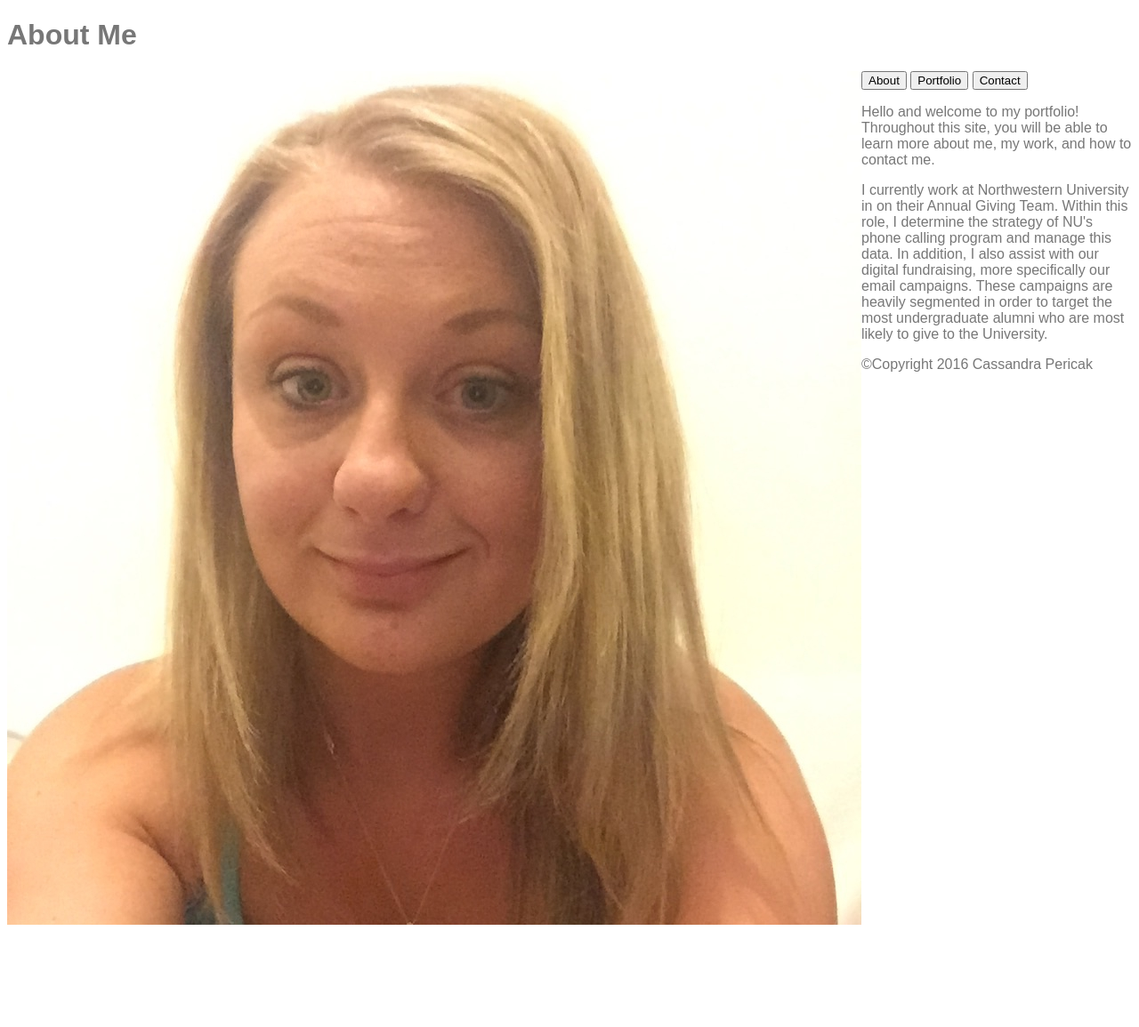
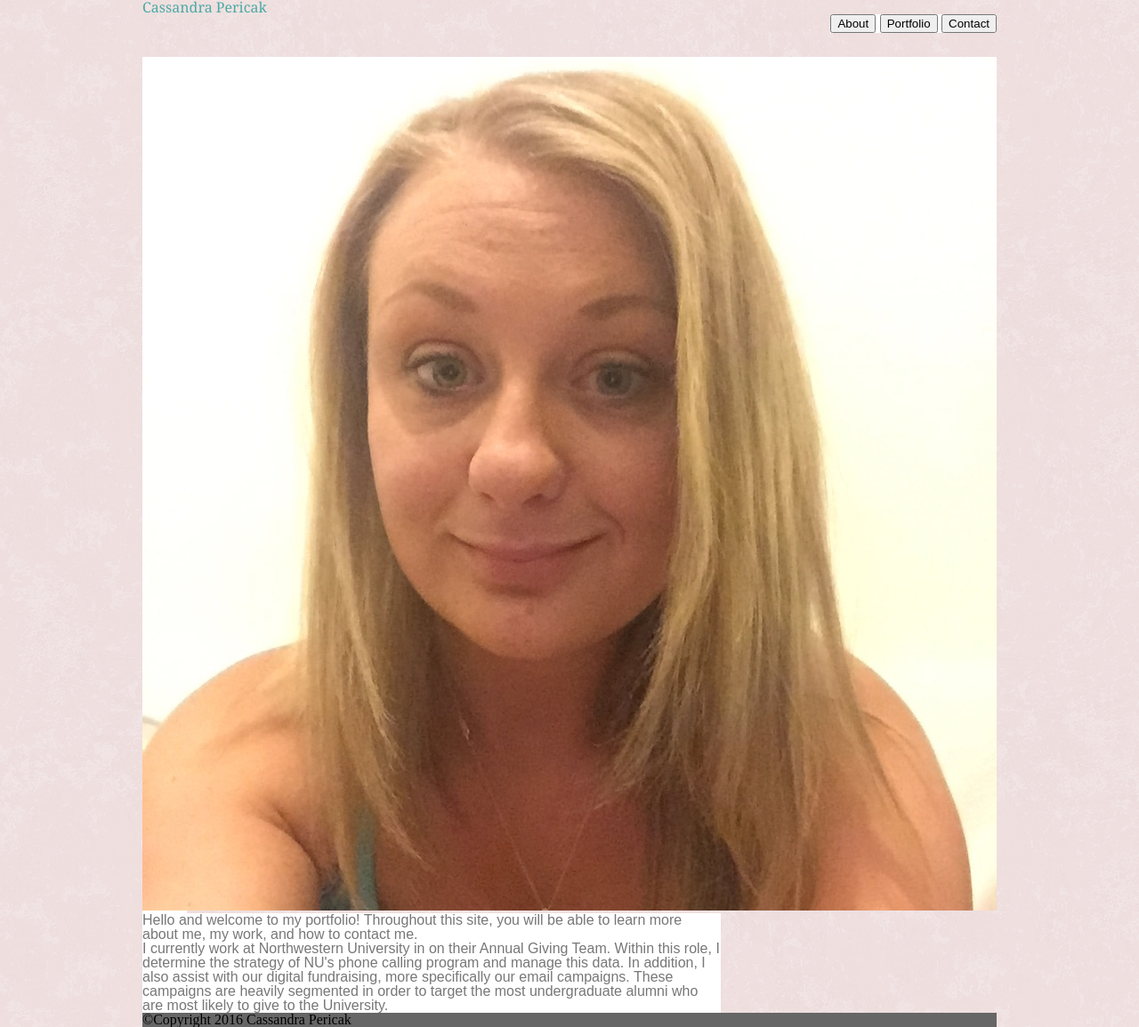
Before and after one commit to cpericak823/Basic-Portfolio, a PHP site: page / in a window 1280 px wide. Shown: the whole page at 89% size. Before the commit the page ends 1040 px from the top, so only its background shows below. Run offline with PHP 8.4, Linux system fonts and the light colour scheme; grey boxes are pictures that could not be loaded.

Commit message:
Updated images and css styling

```diff
--- a/assets/css/style.css
+++ b/assets/css/style.css
@@ -1,22 +1,65 @@
+.body {
+	background-image: url("../images/pink_rice.png");
+	background-color:#ffffff;
+	border-color: #dddddd;
+}
 
-.MainHeader {
+.container{
+	max-width: 960px;
+	margin:0 auto;
+}
+
+.main-header {
 	font-family: 'Georgia', Times, Times New Roman, serif;
 	color: #4aaaa5;
 	background color: #ffffff;
 	border-color: #cccccc;
+	max-width: 650px;
+	border-width: 100px;
 }
 
-.clearfix {
-	float:left;
-}
-
-.Body {
+.navigation{
 	font-family: 'Arial', 'Helvetica Neue', Helvetica, sans-serif;
 	color: #777777;
 	background-color:#ffffff;
 	border-color: #dddddd;
+	float: right;
+	max-width: 650px;
+
 }
 
+.aside{
+	font-family: 'Arial', 'Helvetica Neue', Helvetica, sans-serif;
+	color: #777777;
+	background-color:#ffffff;
+	border-color: #dddddd;
+	max-width: 270px;
+	float: right;
+}
+
+.images {
+	max-width: 50px;
+}
+
+.section{
+	font-family: 'Arial', 'Helvetica Neue', Helvetica, sans-serif;
+	color: #777777;
+	background-color:#ffffff;
+	border-color: #dddddd;
+	float: none;
+	max-width: 50px;
+}
+
+.text{
+	font-family: 'Arial', 'Helvetica Neue', Helvetica, sans-serif;
+	color: #777777;
+	background-color:#ffffff;
+	border-color: #dddddd;
+	max-width: 650px;
+}
 .footer {
-	float:clear: none;
+	float:none;
+	width:960px;
+	background-color: #666666;
+	border
 }
--- a/index.html
+++ b/index.html
@@ -5,37 +5,56 @@
 			<title>
 				Cassandra Pericak
 			</title>
+	<link rel="stylesheet" type="text/css" href="./assets/css/reset.css">
 
 	<link rel="stylesheet" type="text/css" href="./assets/css/style.css">
 
 	</head>
 
-		<header class="Main Header">
+	<body class="body">
+		<div class="container">
+
+			<header class="main-header">
 				<h1>
-			About Me
+					Cassandra Pericak
 				</h1>
 			</header>
 
-		<body class="Body">
+			<nav class="navigation">
+				<button class="About">About</button>
+				<button class="Portfolio">Portfolio</button>
+				<button class="Contact">Contact</button>
+			</nav>
+<br><br><br>
+			<aside class="aside">
+				Connect with Me
 
-			<button>About</button>
-			<button>Portfolio</button>
-			<button>Contact</button>
+				<br>
 
-		<div class="clearfix">
+				<img src="assets/images/social_media_logo_github-128.png" class="images" alt="github">
+
+				<img src="assets/images/linkedin_square_color-128.png" class="images" alt="linkedin">
+
+				<img src="assets/images/stackoverflow.png" class="images" alt="stackoverflow">
+			</aside>
+
+
+			<section class="section">
 				<img src="./assets/images/Cassie.jpg" alt="Cassandra Pericak">
-		</div>
+			</section>
 
-			<p>
-			Hello and welcome to my portfolio! Throughout this site, you will be able to learn more about me, my work, and how to contact me.
+			<article class="text">
+				<p>Hello and welcome to my portfolio! Throughout this site, you will be able to learn more about me, my work, and how to contact me.
 				</p>
 
 				<p>
 				I currently work at Northwestern University in on their Annual Giving Team. Within this role, I determine the strategy of NU's phone calling program and manage this data. In addition, I also assist with our digital fundraising, more specifically our email campaigns. These campaigns are heavily segmented in order to target the most undergraduate alumni who are most likely to give to the University.
 				</p>
+			</article>
 
-		</body>
 			<footer class="footer">
 				&copy;Copyright 2016 Cassandra Pericak
 			</footer>
+		</div>
+	</body>
 </html>
```
Also changed, not shown: assets/images/pink_rice.png (added). Lines whose indentation alone changed are shown as unchanged.
